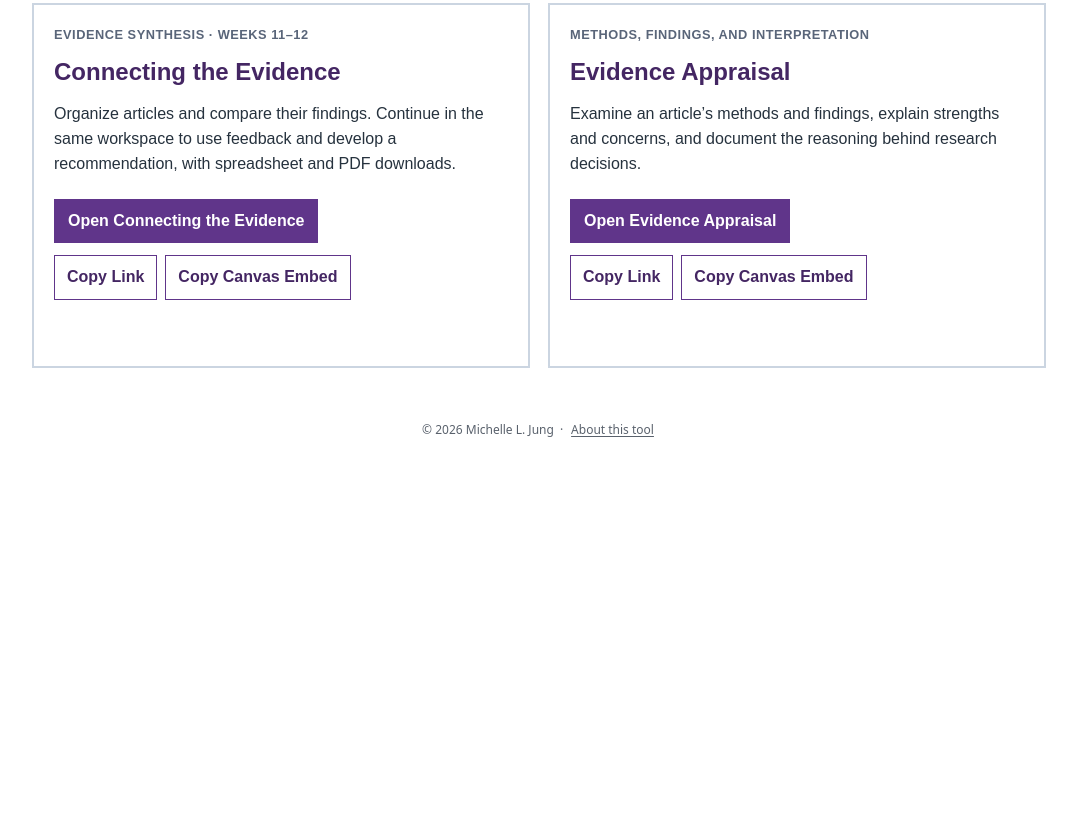
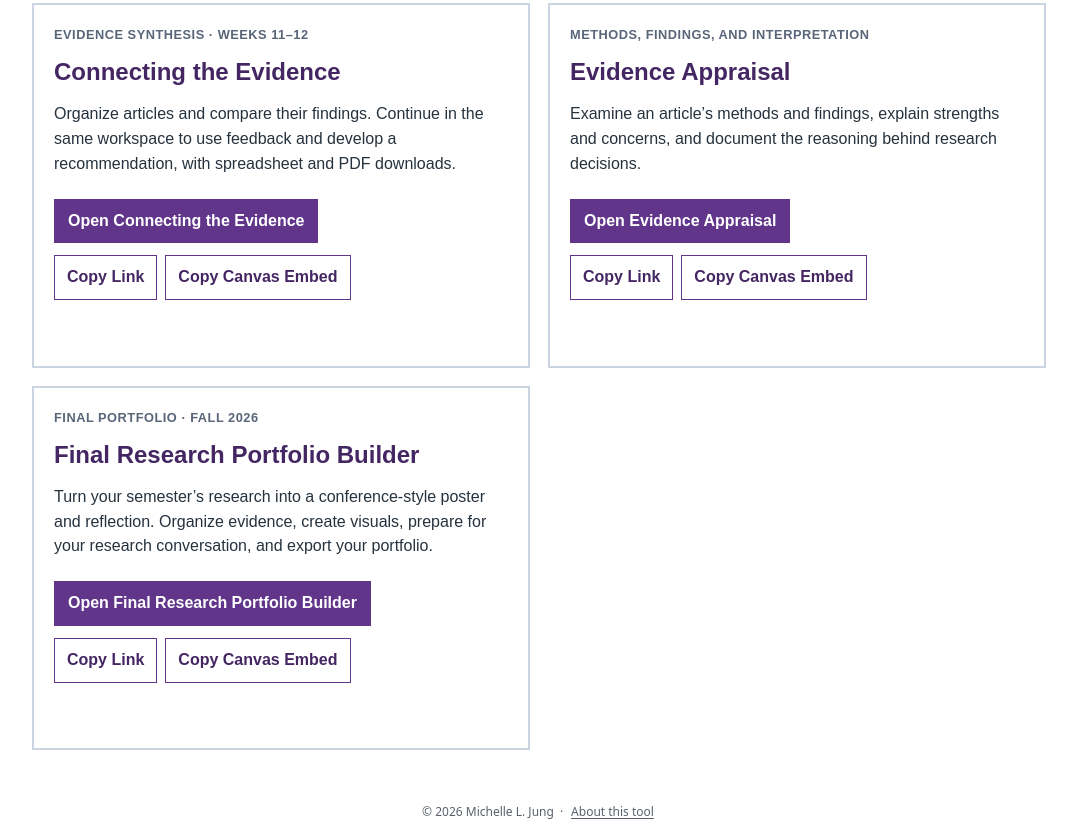
Before and after one commit to MichelleLJung/exs290-interactives, a plain HTML site: page index.html in a window 1280 px wide. Shown: the part 620-1458 px from the top of the page, without its empty margins (101-1178 px from the left). Before the commit the page ends 1076 px from the top, so only its background shows below. Drawn offline with Linux system fonts and the light colour scheme.

Commit message:
Add Final Portfolio Builder to EXS290 interactive directory

```diff
--- a/index.html
+++ b/index.html
@@ -7,5 +7,6 @@
 <article class="card"><p class="tag">Critical appraisal · Week 10</p><h2>Weigh the Evidence</h2><p>Build on the Week 9 article work. Investigate a method, weigh remaining concerns, and explain what the finding can contribute to a research question.</p><a class="open" href="/weigh-the-evidence/">Open Weigh the Evidence</a></article>
 <article class="card"><p class="tag">Evidence synthesis · Weeks 11–12</p><h2>Connecting the Evidence</h2><p>Organize articles and compare their findings. Continue in the same workspace to use feedback and develop a recommendation, with spreadsheet and PDF downloads.</p><a class="open" href="/connecting-the-evidence/">Open Connecting the Evidence</a></article>
 <article class="card"><p class="tag">Methods, findings, and interpretation</p><h2>Evidence Appraisal</h2><p>Examine an article’s methods and findings, explain strengths and concerns, and document the reasoning behind research decisions.</p><a class="open" href="/evidence-appraisal/">Open Evidence Appraisal</a></article>
+<article class="card"><p class="tag">Final portfolio · Fall 2026</p><h2>Final Research Portfolio Builder</h2><p>Turn your semester’s research into a conference-style poster and reflection. Organize evidence, create visuals, prepare for your research conversation, and export your portfolio.</p><a class="open" href="/final-portfolio/">Open Final Research Portfolio Builder</a></article>
 </div>
 </main><div class="mlj-resource-footer" role="contentinfo" aria-label="Resource information"><span>© 2026 Michelle L. Jung</span><span aria-hidden="true">·</span><a href="licensing.html#development" data-resource-about>About this tool</a></div></body></html>
```
